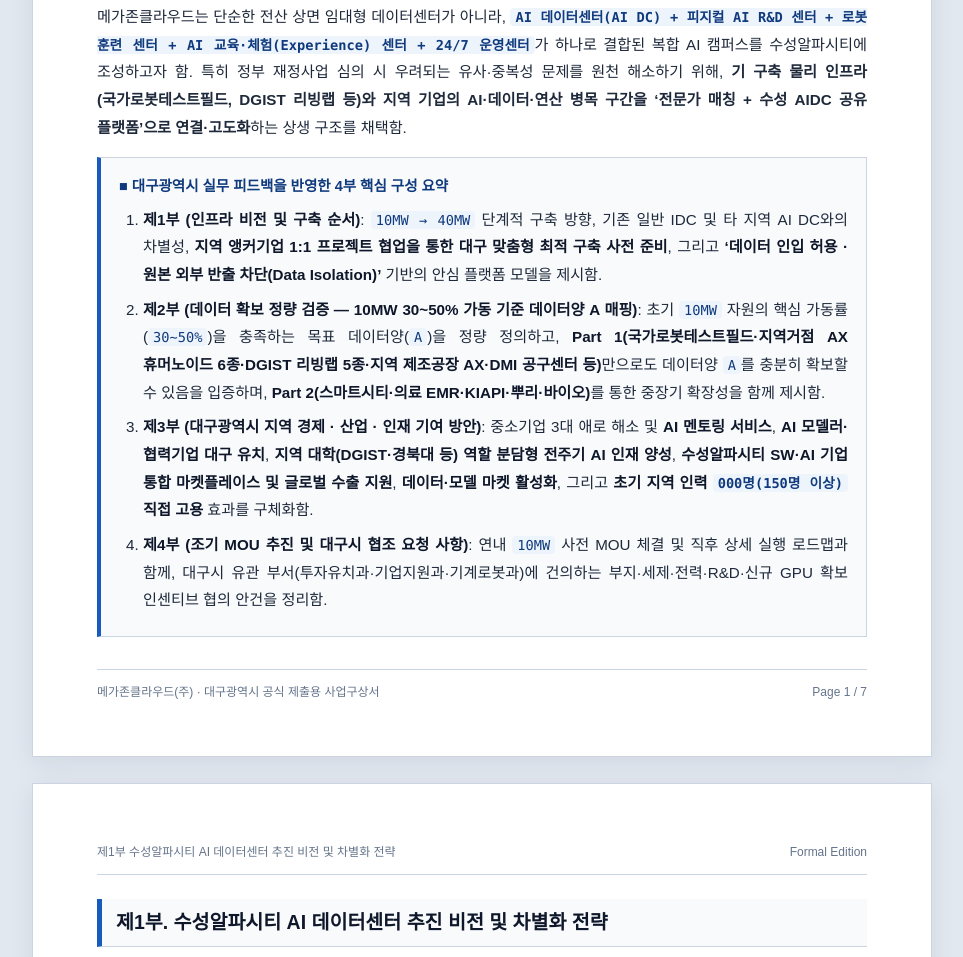
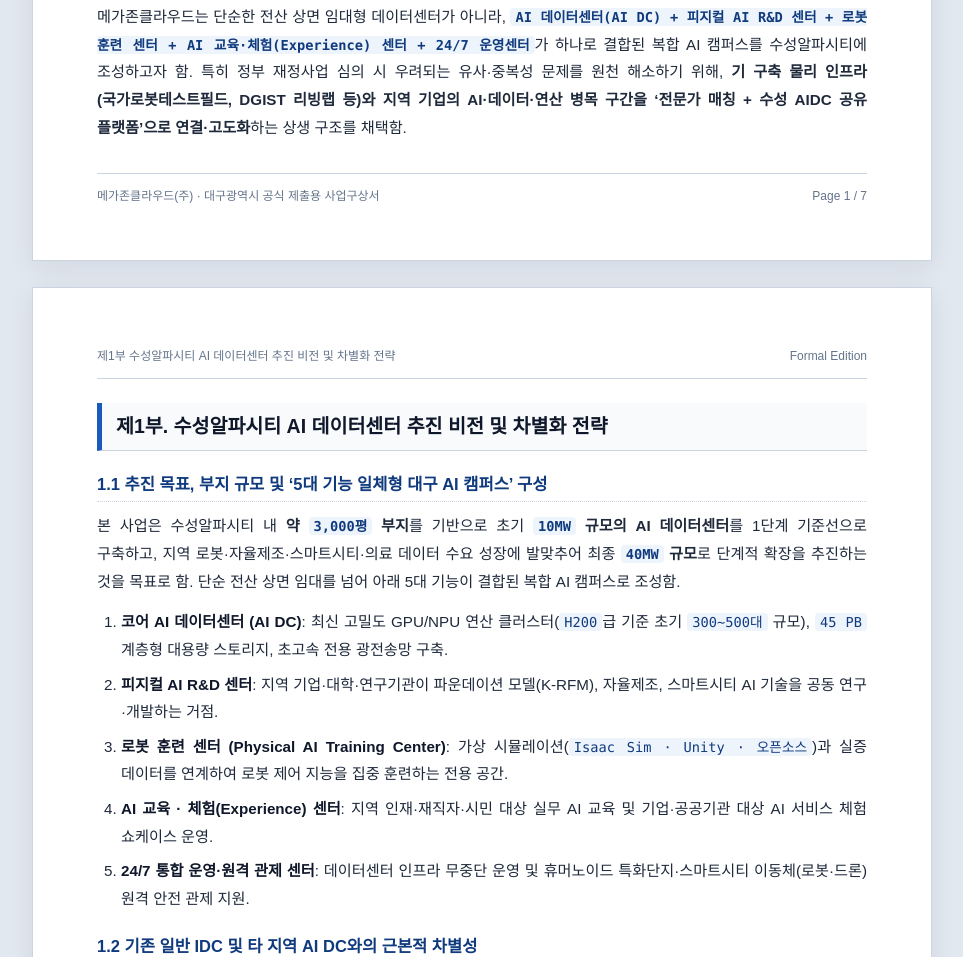
Before and after one commit to kesperinc/aifullstack_issu, a plain HTML site: page docs/akamai_ncp/daegu_suseong_aidc/2026-11-22_daegu_aidc_formal_proposal_for_officials.html in a window 1280 px wide. Shown: the part 1183-2140 px from the top of the page, without its empty margins (158-1121 px from the left). Drawn offline with Linux system fonts and the light colour scheme; a web font is replaced by a local one.

Commit message:
요약문 뒤 실무 피드백 구성 요약 블록 삭제 및 DOCX·OneDrive 동기화

```diff
--- a/docs/akamai_ncp/daegu_suseong_aidc/2026-11-22_daegu_aidc_formal_proposal_for_officials.html
+++ b/docs/akamai_ncp/daegu_suseong_aidc/2026-11-22_daegu_aidc_formal_proposal_for_officials.html
@@ -312,16 +312,6 @@
                 <p>
                     메가존클라우드는 단순한 전산 상면 임대형 데이터센터가 아니라, <strong><code>AI 데이터센터(AI DC) + 피지컬 AI R&amp;D 센터 + 로봇 훈련 센터 + AI 교육·체험(Experience) 센터 + 24/7 운영센터</code></strong>가 하나로 결합된 복합 AI 캠퍼스를 수성알파시티에 조성하고자 함. 특히 정부 재정사업 심의 시 우려되는 유사·중복성 문제를 원천 해소하기 위해, <strong>기 구축 물리 인프라(국가로봇테스트필드, DGIST 리빙랩 등)와 지역 기업의 AI·데이터·연산 병목 구간을 ‘전문가 매칭 + 수성 AIDC 공유 플랫폼’으로 연결·고도화</strong>하는 상생 구조를 채택함.
                 </p>
-
-                <div class="docx-callout">
-                    <span class="docx-callout-title">■ 대구광역시 실무 피드백을 반영한 4부 핵심 구성 요약</span>
-                    <ol style="margin-bottom:0;">
-                        <li><strong>제1부 (인프라 비전 및 구축 순서)</strong>: <code>10MW → 40MW</code> 단계적 구축 방향, 기존 일반 IDC 및 타 지역 AI DC와의 차별성, <strong>지역 앵커기업 1:1 프로젝트 협업을 통한 대구 맞춤형 최적 구축 사전 준비</strong>, 그리고 <strong>‘데이터 인입 허용 · 원본 외부 반출 차단(Data Isolation)’</strong> 기반의 안심 플랫폼 모델을 제시함.</li>
-                        <li><strong>제2부 (데이터 확보 정량 검증 — 10MW 30~50% 가동 기준 데이터양 A 매핑)</strong>: 초기 <code>10MW</code> 자원의 핵심 가동률(<code>30~50%</code>)을 충족하는 목표 데이터양(<code>A</code>)을 정량 정의하고, <strong>Part 1(국가로봇테스트필드·지역거점 AX 휴머노이드 6종·DGIST 리빙랩 5종·지역 제조공장 AX·DMI 공구센터 등)</strong>만으로도 데이터양 <code>A</code>를 충분히 확보할 수 있음을 입증하며, <strong>Part 2(스마트시티·의료 EMR·KIAPI·뿌리·바이오)</strong>를 통한 중장기 확장성을 함께 제시함.</li>
-                        <li><strong>제3부 (대구광역시 지역 경제 · 산업 · 인재 기여 방안)</strong>: 중소기업 3대 애로 해소 및 <strong>AI 멘토링 서비스</strong>, <strong>AI 모델러·협력기업 대구 유치</strong>, <strong>지역 대학(DGIST·경북대 등) 역할 분담형 전주기 AI 인재 양성</strong>, <strong>수성알파시티 SW·AI 기업 통합 마켓플레이스 및 글로벌 수출 지원</strong>, <strong>데이터·모델 마켓 활성화</strong>, 그리고 <strong>초기 지역 인력 <code>000명(150명 이상)</code> 직접 고용</strong> 효과를 구체화함.</li>
-                        <li><strong>제4부 (조기 MOU 추진 및 대구시 협조 요청 사항)</strong>: 연내 <code>10MW</code> 사전 MOU 체결 및 직후 상세 실행 로드맵과 함께, 대구시 유관 부서(투자유치과·기업지원과·기계로봇과)에 건의하는 부지·세제·전력·R&amp;D·신규 GPU 확보 인센티브 협의 안건을 정리함.</li>
-                    </ol>
-                </div>
 
                 <div class="running-footer control-bar">
                     <span>메가존클라우드(주) · 대구광역시 공식 제출용 사업구상서</span>
```
Also changed, not shown: 2 other files.
